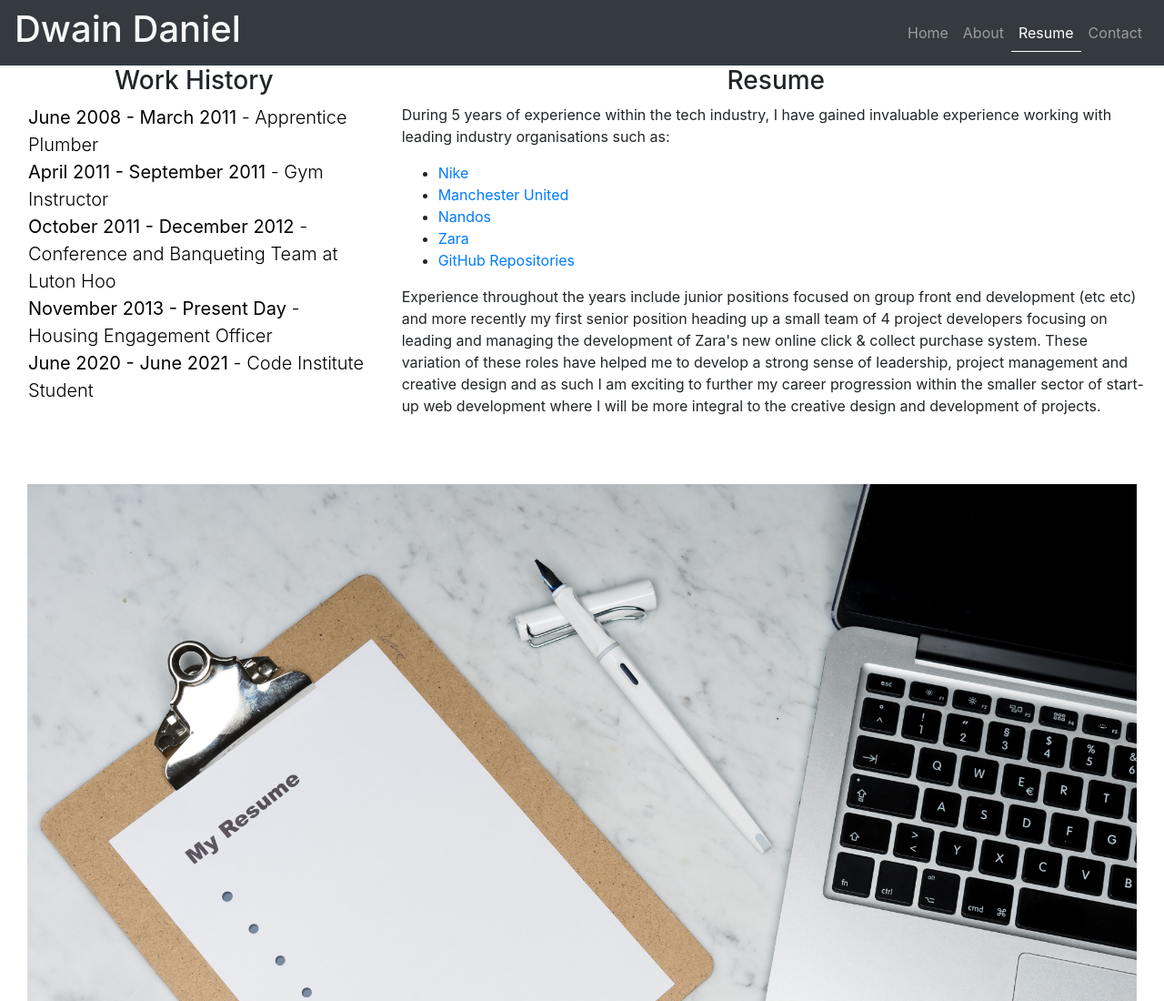
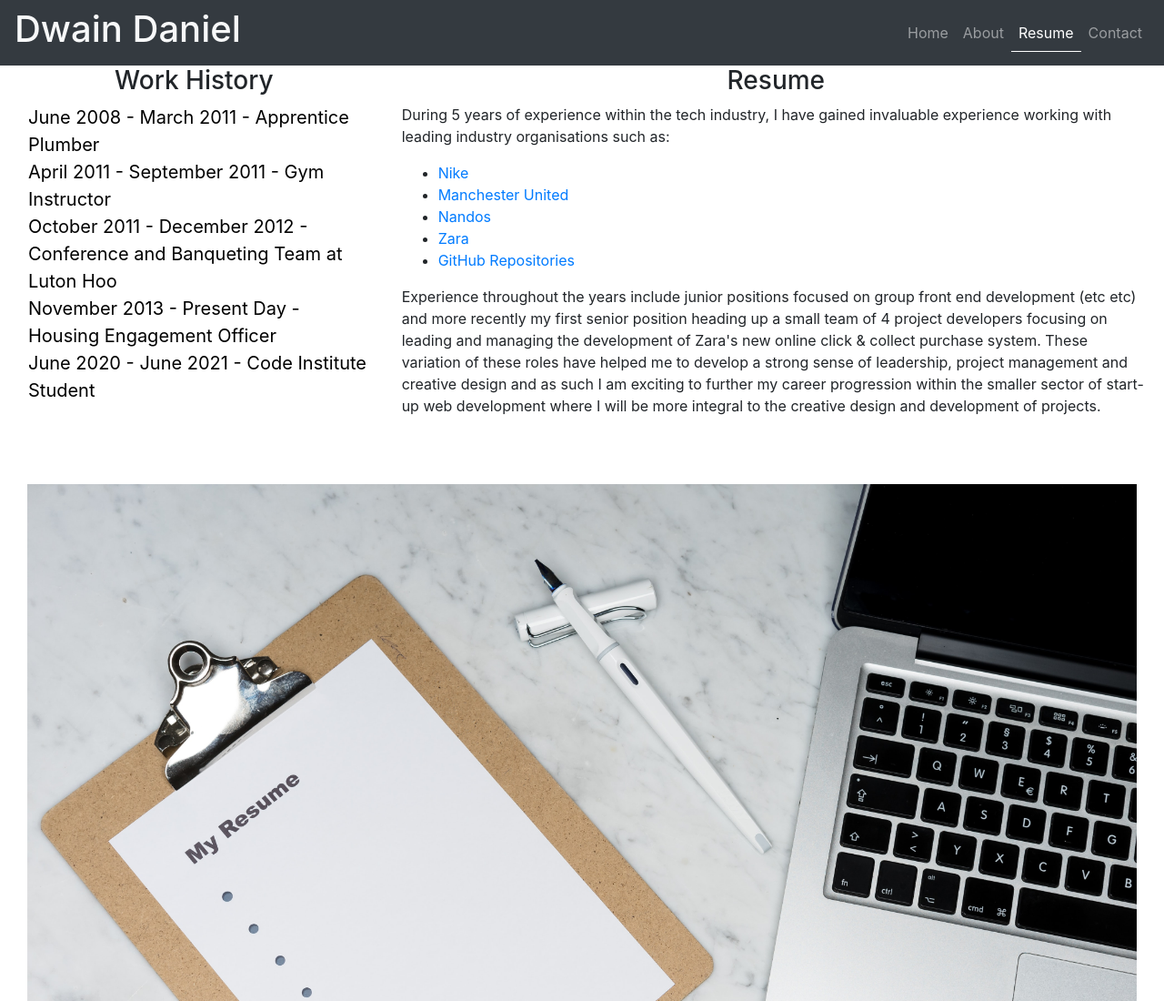
Before and after one commit to Code-Institute-Submissions/Milestone-72, a plain HTML site: page resume.html in a window 1280 px wide. Shown: the top 1100 px of the page at 91% size. Drawn offline with nearby package versions, Linux system fonts and the light colour scheme.

Commit message:
font weights changed to increase visibility to the user

```diff
--- a/assets/css/style.css
+++ b/assets/css/style.css
@@ -50,7 +50,7 @@ display: inline-block;
 color : black;
 text-decoration : none;
 font-size : 25px;
-font-weight : 100;
+font-weight : 400;
 list-style: none;
 }
 
@@ -70,7 +70,7 @@ padding-left: 1rem;
 }
 .work-history ul {
 list-style: none;
-font-weight : 300;
+font-weight : 400;
 color : black;
 font-size : 20px;
 padding-bottom : 2.5rem;
@@ -85,7 +85,7 @@ margin-bottom: 3rem;
 
 .personal-details ul{
 list-style: none;
-font-weight : 100;
+font-weight : 400;
 color: black;
 font-size : 20px;
 margin-bottom: 1rem;
--- a/resume.html
+++ b/resume.html
@@ -45,13 +45,13 @@
           <h3 class="section-heading">Work History</h3>
           <div class="work-history">
             <ul>
-                <li><b>June 2008 - March 2011</b> - Apprentice Plumber</li>
-                <li><b>April 2011 - September 2011</b> - Gym Instructor</li>
-                <li><b>October 2011 - December 2012</b> - Conference and Banqueting Team at
+                <li>June 2008 - March 2011 - Apprentice Plumber</li>
+                <li>April 2011 - September 2011 - Gym Instructor</li>
+                <li>October 2011 - December 2012 - Conference and Banqueting Team at
                 Luton Hoo
                 </li>
-                <li><b>November 2013 - Present Day</b> - Housing Engagement Officer</li>
-                <li><b>June 2020 - June 2021</b> - Code Institute Student</li>
+                <li>November 2013 - Present Day - Housing Engagement Officer</li>
+                <li>June 2020 - June 2021 - Code Institute Student</li>
             </ul>
           </div>
         </div>
```
Also changed, not shown: about.html (+4 -4 lines).
